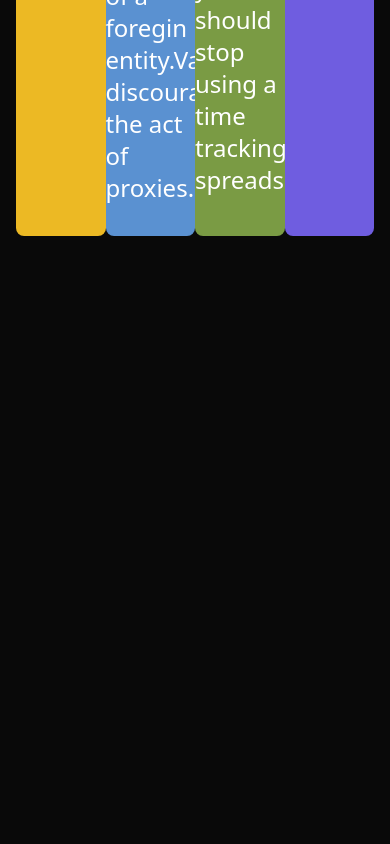
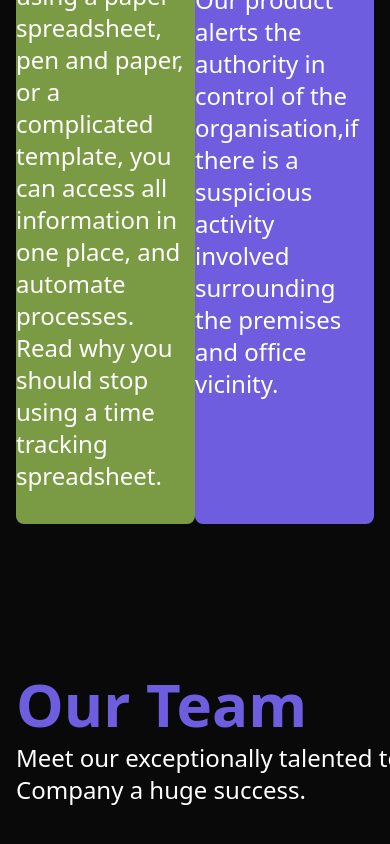
Before and after one commit to CyrusThapa11/Hoya-Hacks-The-Unacceptable, a React (Create React App) app in the folder client/: page / in a window 390 px wide. Shown: the part 3585-4429 px from the top of the page. Before the commit the page ends 3841 px from the top, so only its background shows below. Built offline with nearby package versions, Linux system fonts and the light colour scheme.

Commit message:
🐛 Fixed Mobile for features section and team

```diff
--- a/client/src/components/HomePage/Features/Features.js
+++ b/client/src/components/HomePage/Features/Features.js
@@ -19,7 +19,7 @@ function Features() {
                 too!
                 </p>
             </div>
-            <div className="grid grid-cols-4 mt-[-120px] mb-5" >
+            <div className="grid grid-cols-2 lg:grid-cols-4 mt-[-120px] mb-5" >
                 <div className="bg-[#ECB924] xl:w-[320px] xl:h-[580px]  2xl:w-[350px] 2xl:h-[590px] rounded-lg" data-aos="fade-up" data-aos-delay="100">
                     <div className="max-w-[300px] mx-auto py-8 space-y-8">
                         <h1 className="text-white text-3xl font-bold">Virtual Verification</h1>
--- /dev/null
+++ b/client/src/components/HomePage/Team/Team.js
@@ -0,0 +1,32 @@
+import React, { useEffect } from 'react';
+import Teambg from '../../../svg_img/team.svg';
+import TeamMembers from './TeamMembers/TeamMembers';
+import Aos from 'aos';
+import "aos/dist/aos.css";
+
+function Team() {
+  useEffect(() => {
+    Aos.init({});
+})
+  return (
+    <div id='team' className="xl:max-w-[1350px] 2xl:max-w-[1490px] mt-[130px] mx-auto px-4 grid grid-cols-1 lg:grid-cols-2 items-center" data-aos="fade-up" data-aos-delay="100">
+      <div
+        className="sm:hidden lg:inline-block lg:w-[950px] lg:h-[750px]  justify-center bg-no-repeat xl:ml-[-10px] 2xl:ml-[-10px]"
+        style={{ backgroundImage: `url(${Teambg})` }}
+      ></div>
+      <div>
+        <div className="grid grid-row-2 lg:grid-rows-2 space-y-2 ">
+          <h1 className="font-bold text-[#6F5DE0] text-6xl">Our Team</h1>
+          <p className="xl:w-[700px] 2xl:w-[700px]  text-2xl">
+          Meet our exceptionally talented team that made the Starx Company a huge success.
+          </p>
+          <div className=" mb-5 w-[1200px] ml-[-530px] 2xl:ml-[-500px]">
+          <TeamMembers />
+          </div>
+        </div>
+      </div>
+    </div>
+  );
+}
+
+export default Team;
--- /dev/null
+++ b/client/src/components/HomePage/Team/TeamMembers/TeamMembers.js
@@ -0,0 +1,15 @@
+import React from 'react';
+
+function TeamMembers() {
+  return (
+      <div className='mt-[40px] xl:ml-[230px]'>
+          <div className='flex space-x-3 '>
+            <div className="bg-[#F6F6F6] shadow-xl xl:w-[330px] xl:h-[350px] xl:mt-[50px] 2xl:mt-[50px]  2xl:w-[350px] 2xl:h-[350px] rounded-lg" ></div>
+            <div className="bg-[#F6F6F6] shadow-xl xl:w-[330px] xl:h-[350px] xl:mt-[50px] 2xl:mt-[50px]  2xl:w-[350px] 2xl:h-[350px] rounded-lg"></div>
+            <div className="bg-[#F6F6F6] shadow-xl xl:w-[330px] xl:h-[350px] xl:mt-[50px] 2xl:mt-[50px]  2xl:w-[350px] 2xl:h-[350px] rounded-lg"></div>
+          </div>
+      </div>
+  );
+}
+
+export default TeamMembers;
--- a/client/src/pages/Home.js
+++ b/client/src/pages/Home.js
@@ -4,6 +4,7 @@ import DetailsSection from '../components/HomePage/DetailsSection/DetailsSection
 import Features from '../components/HomePage/Features/Features';
 import Header from '../components/HomePage/Header/Header';
 import HomeSection from '../components/HomePage/HomeSection/HomeSection';
+import Team from '../components/HomePage/Team/Team';
 
 const Home = () => {
   return (
@@ -13,6 +14,7 @@ const Home = () => {
         <About />
         <DetailsSection />
         <Features />
+        <Team />
       </>
   );
 };
```
Also changed, not shown: client/src/svg_img/team.svg (added).
